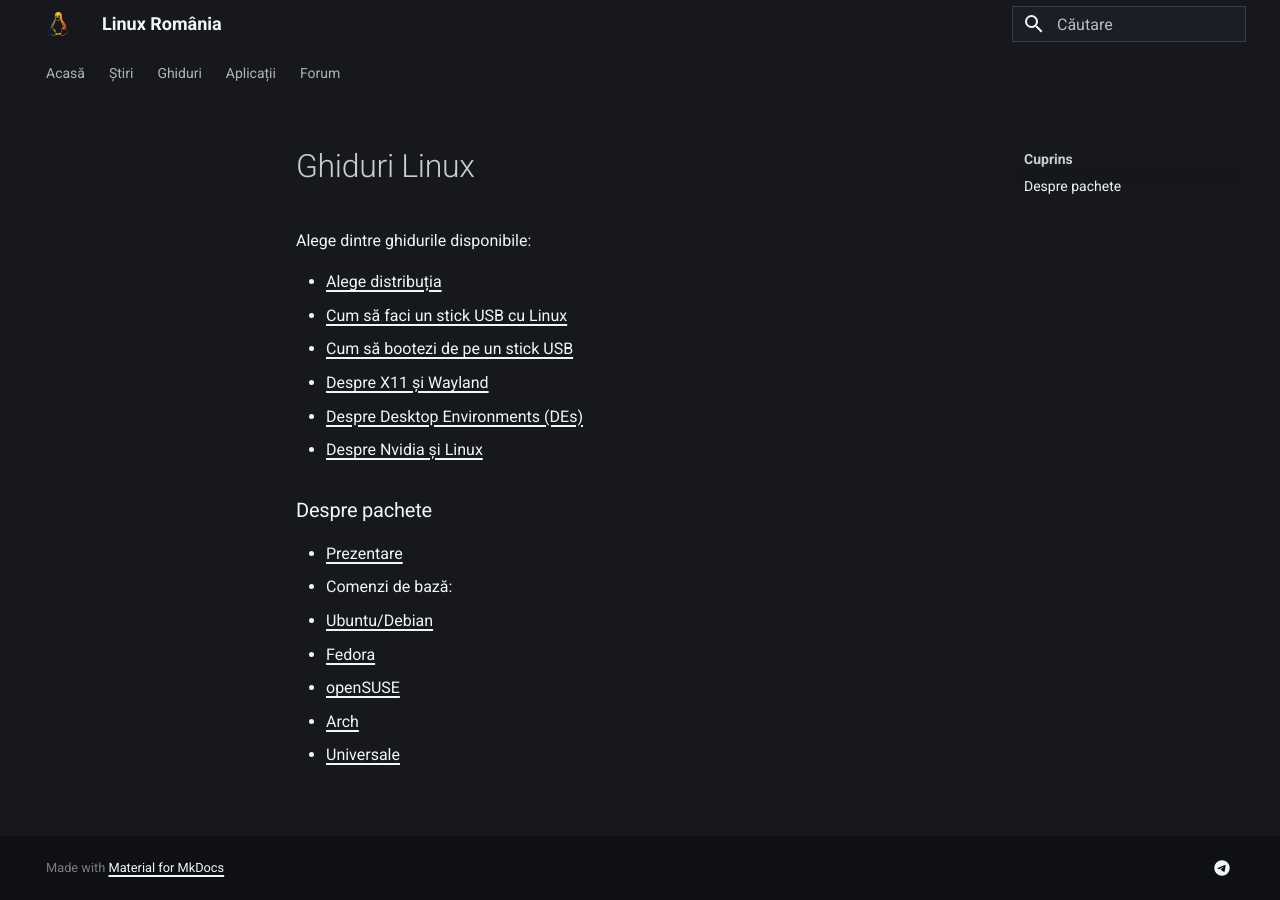
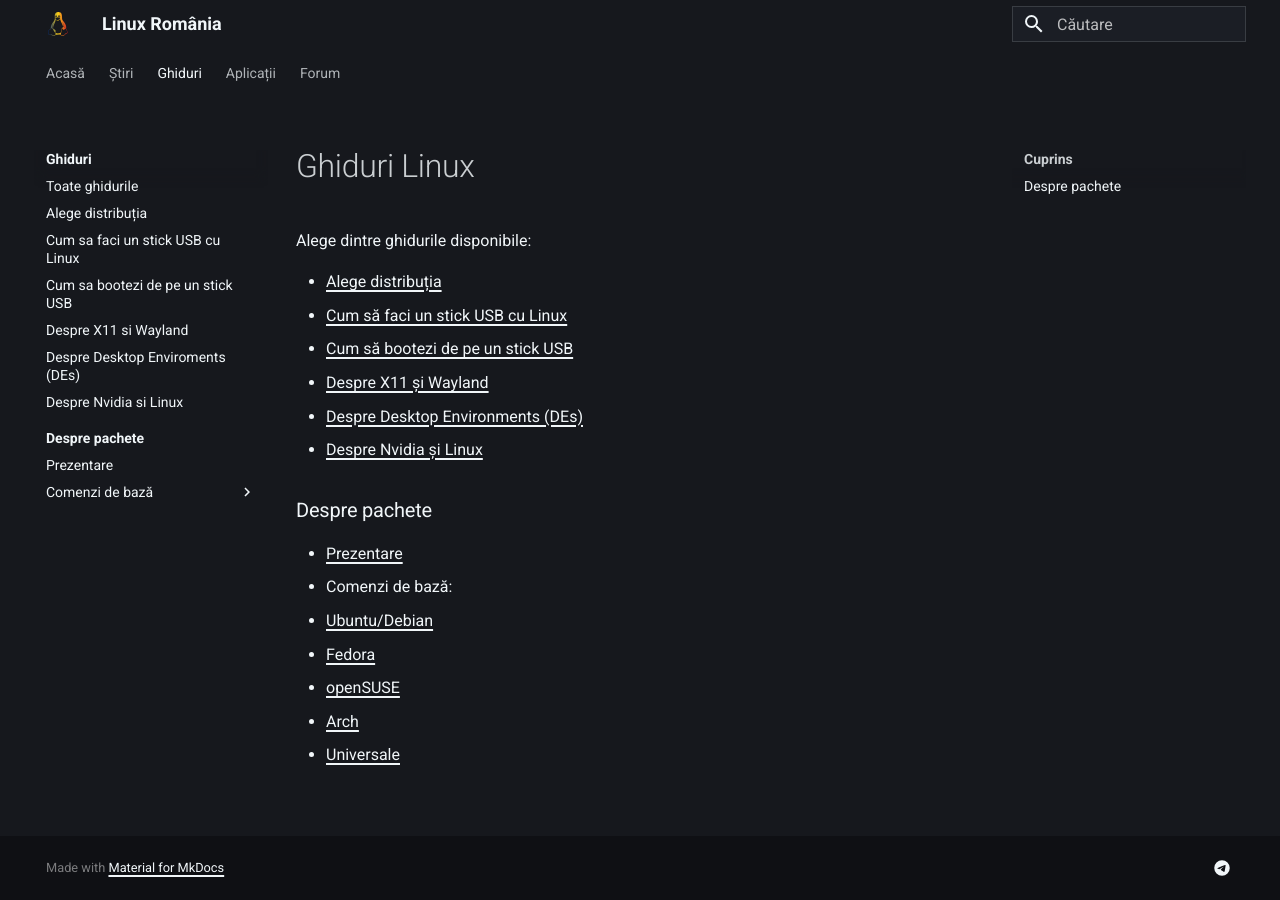
Before and after one commit to linux-romania/linuxromania-site, an MkDocs documentation site: the page built from docs/ghiduri/index.md, in a window 1280 px wide. Built offline with MkDocs 1.6.1 and Material for MkDocs 9.7.7, drawn with Linux system fonts in a browser that asks for light colours.

Commit message:
Update mkdocs.yml

```diff
--- a/mkdocs.yml
+++ b/mkdocs.yml
@@ -31,6 +31,7 @@
   - Acasă: index.md
   - Știri: stiri/index.md
   - Ghiduri:
+      - Toate ghidurile: ghiduri/index.md
       - Alege distribuția: ghiduri/incepatori/alege-distributia.md
       - Cum sa faci un stick USB cu Linux: ghiduri/incepatori/usb-bootabil.md
       - Cum sa bootezi de pe un stick USB: ghiduri/incepatori/booteaza-de-pe-stick.md
```
